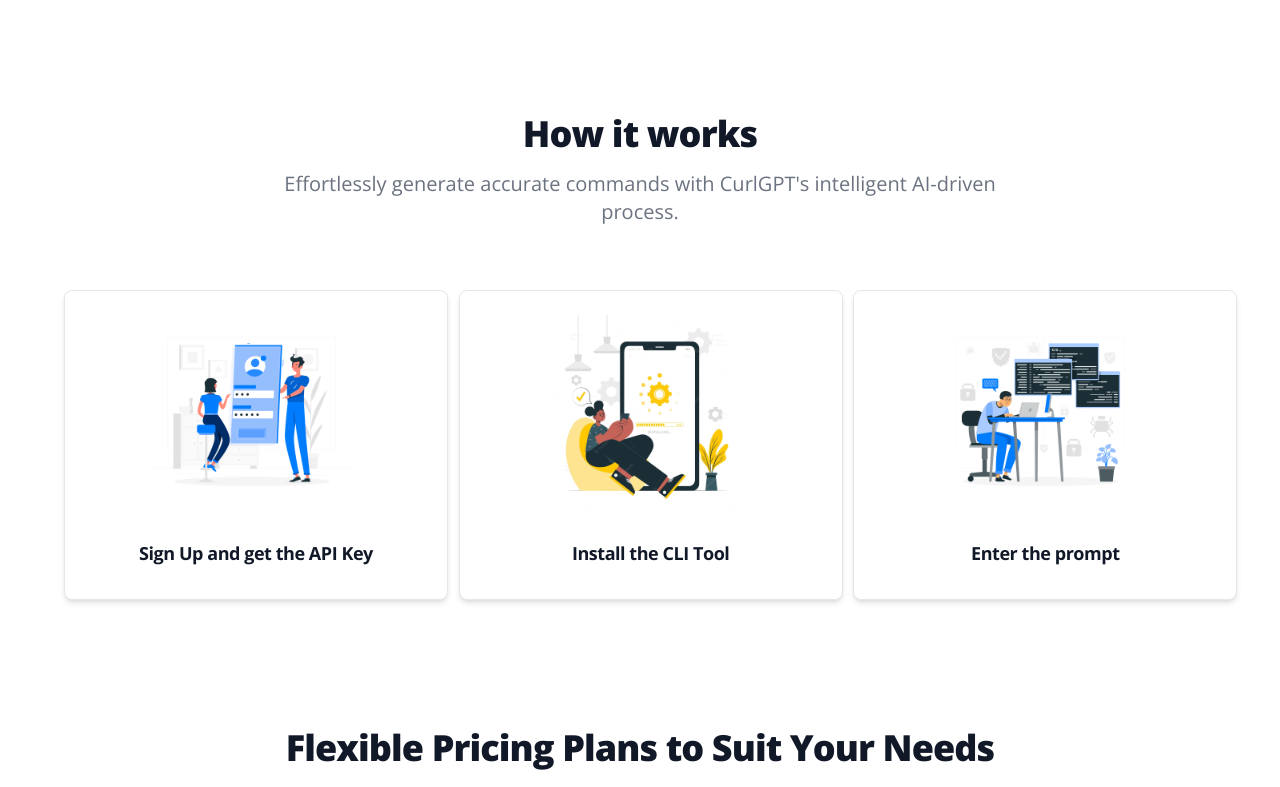
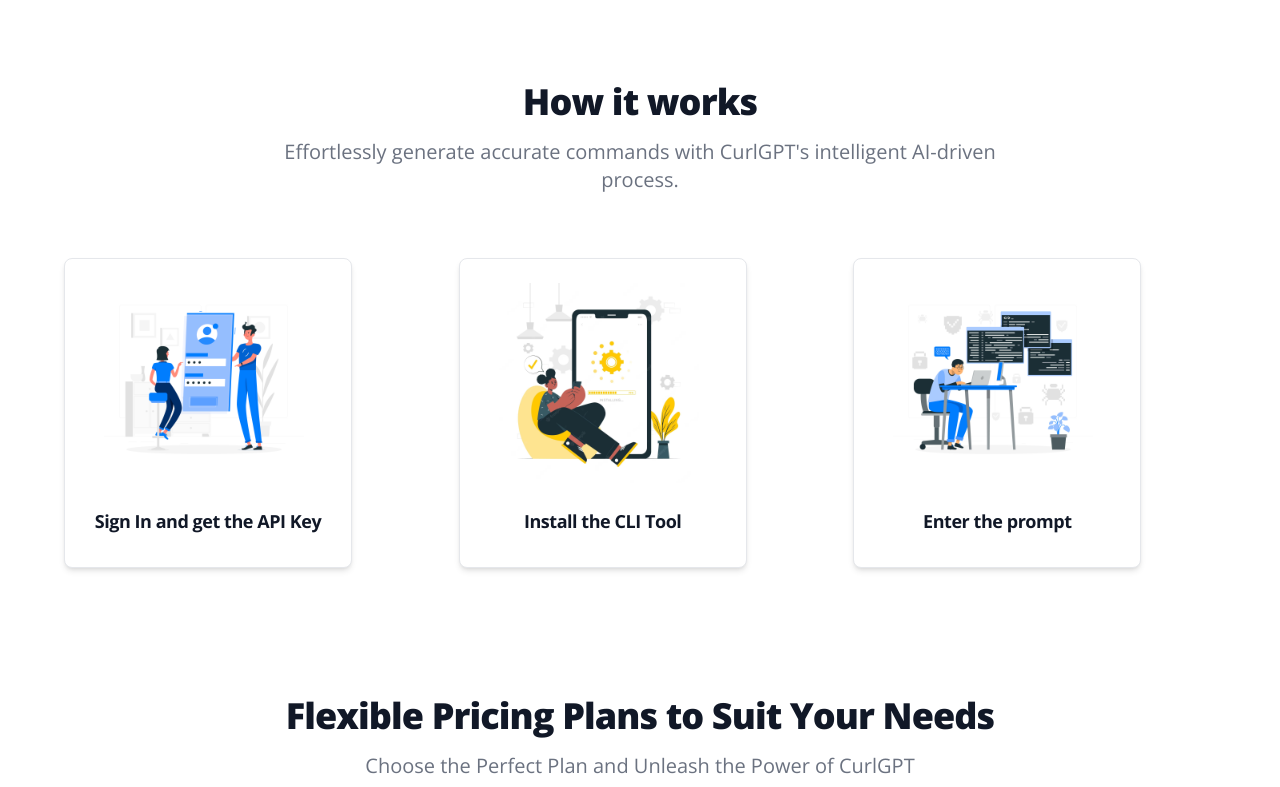
Before and after one commit to CurlGPT/CurlGPT-web, a Next.js app: page / in a window 1280 px wide. Shown: the part 1712-2499 px from the top of the page. Built offline with nearby package versions, Linux system fonts and the light colour scheme.

Commit message:
Add Step component

```diff
--- a/components/HowItWorks.tsx
+++ b/components/HowItWorks.tsx
@@ -1,8 +1,25 @@
 import Image from "next/image";
 import { FC } from "react";
+import Step from "./Step";
 
 interface HowItWorksProps {}
-
+const steps = [
+    {
+        key: 1,
+        imageLink: "/signin.jpg",
+        title: "Sign In and get the API Key",
+    },
+    {
+        key: 2,
+        imageLink: "/install.jpg",
+        title: "Install the CLI Tool",
+    },
+    {
+        key: 3,
+        imageLink: "/prompt.jpg",
+        title: "Enter the prompt",
+    },
+];
 const HowItWorks: FC<HowItWorksProps> = ({}) => {
     return (
         <section className="bg-white dark:bg-gray-900">
@@ -17,51 +34,9 @@
                     </p>
                 </div>
                 <div className="grid gap-8 lg:grid-cols-3 mx-10 justify-center">
-                    <article className="p-6 bg-white rounded-lg border border-gray-200 w-80 lg:w-96 shadow-md dark:bg-gray-800 dark:border-gray-700">
-                        <div className="flex flex-col justify-center item-center">
-                            <div className="mb-4 w-28 h-28 self-center sm:h-52 sm:w-52">
-                                <Image
-                                    src={"/signin.jpg"}
-                                    alt="sign in"
-                                    width="200"
-                                    height="200"
-                                />
-                            </div>
-                            <h2 className="mb-2 text-sm md:text-lg self-center font-bold tracking-tight text-gray-900 dark:text-white">
-                                <a href="#">Sign Up and get the API Key</a>
-                            </h2>
-                        </div>
-                    </article>
-                    <article className="p-6 bg-white rounded-lg border border-gray-200 shadow-md w-80 lg:w-96  dark:bg-gray-800 dark:border-gray-700">
-                        <div className="flex flex-col justify-center item-center">
-                            <div className="mb-4 w-28 h-28 self-center sm:h-52 sm:w-52">
-                                <Image
-                                    src={"/install.jpg"}
-                                    alt="install"
-                                    width="200"
-                                    height="200"
-                                />
-                            </div>
-                            <h2 className="mb-2 text-lg self-center font-bold tracking-tight text-gray-900 dark:text-white">
-                                <a href="#">Install the CLI Tool</a>
-                            </h2>
-                        </div>
-                    </article>
-                    <article className="p-6 bg-white rounded-lg border border-gray-200 shadow-md w-80 lg:w-96  dark:bg-gray-800 dark:border-gray-700">
-                        <div className="flex flex-col justify-center item-center">
-                            <div className="mb-4 w-28 h-28 self-center sm:h-52 sm:w-52">
-                                <Image
-                                    src={"/prompt.jpg"}
-                                    alt="prompt"
-                                    width="200"
-                                    height="200"
-                                />
-                            </div>
-                            <h2 className="mb-2 text-lg self-center font-bold tracking-tight text-gray-900 dark:text-white">
-                                <a href="#">Enter the prompt</a>
-                            </h2>
-                        </div>
-                    </article>
+                    {steps.map((step) => (
+                        <Step key={step.key} step={step} />
+                    ))}
                 </div>
             </div>
         </section>
--- a/components/Stats.tsx
+++ b/components/Stats.tsx
@@ -34,7 +34,7 @@
                     </p>
                 </div>
                 <div className="bg-white dark:bg-gray-900">
-                    <div className="max-w-xs sm:max-w-screen-xl px-4 py-8 mx-auto text-center">
+                    <div className="max-w-xs sm:max-w-screen-xl px-4 pt-8 mx-auto text-center">
                         <dl className="grid max-w-screen-md gap-8 mx-auto text-gray-900 sm:grid-cols-3 dark:text-white">
                             {stats.map((stat) => (
                                 <Numbers key={stat.key} stat={stat} />
--- /dev/null
+++ b/components/Step.tsx
@@ -0,0 +1,33 @@
+import Image from "next/image";
+import { FC } from "react";
+
+interface StepProps {
+    step: {
+        key: number;
+        imageLink: string;
+        title: string;
+    };
+}
+
+const Step: FC<StepProps> = ({ step }) => {
+    const { imageLink, title } = step;
+    return (
+        <article className="p-6 bg-white rounded-lg border border-gray-200 w-80 lg:w-72 shadow-md dark:bg-gray-800 dark:border-gray-700">
+            <div className="flex flex-col justify-center item-center">
+                <div className="mb-4 w-52 self-center h-52 sm:w-52">
+                    <Image
+                        src={imageLink}
+                        alt="sign in"
+                        width="200"
+                        height="200"
+                    />
+                </div>
+                <h2 className="mb-2 text-sm md:text-lg self-center font-bold tracking-tight text-gray-900 dark:text-white">
+                    <a href="#">{title}</a>
+                </h2>
+            </div>
+        </article>
+    );
+};
+
+export default Step;
```
